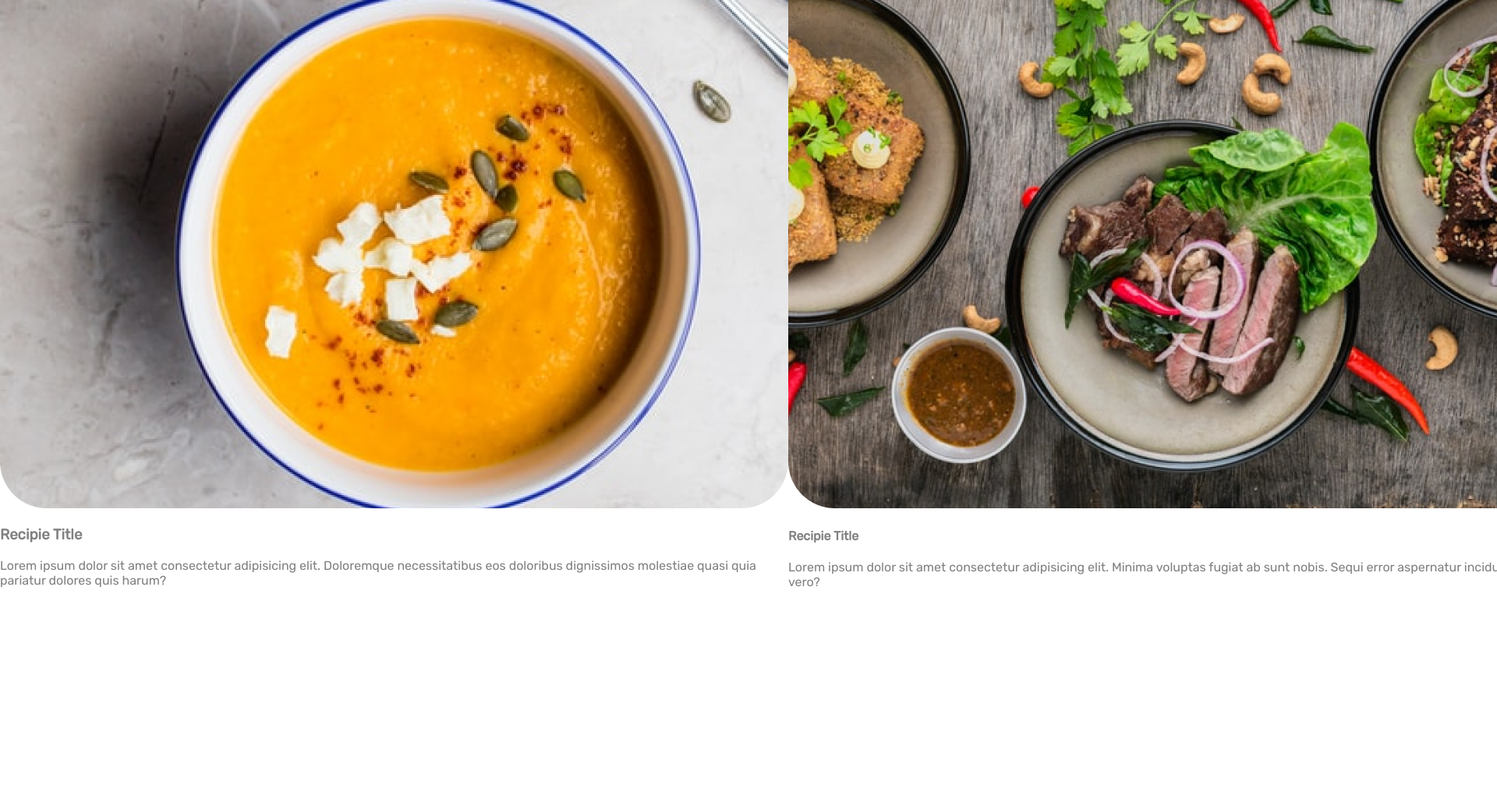
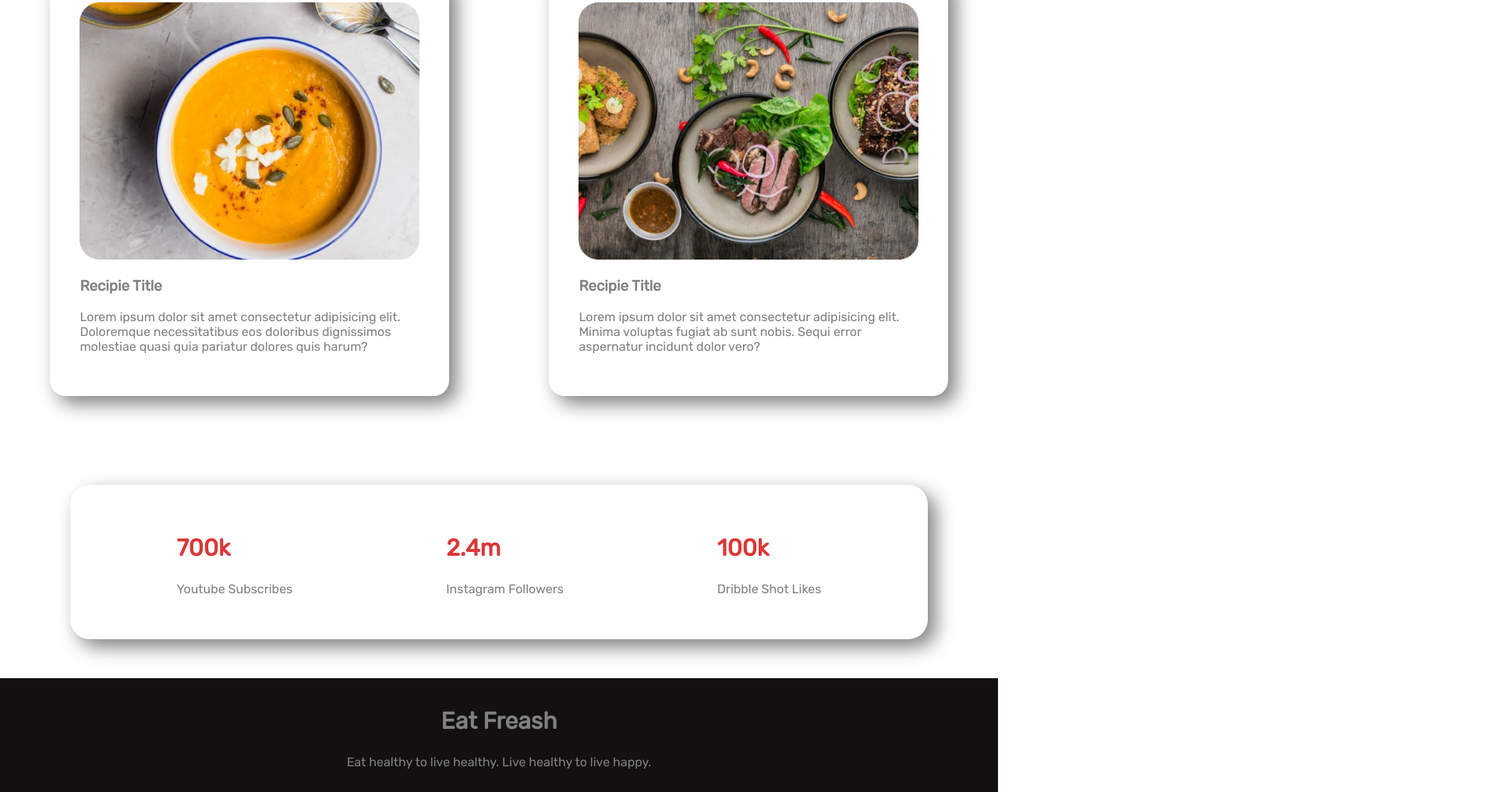
Before and after one commit to mitHSwas/healthy-eating, a plain HTML site: page index.html in a window 1280 px wide. Shown: the part 1276-2292 px from the top of the page at 78% size, 1920 px wide, since content can reach past the window. Before the commit the page ends 2098 px from the top, so only its background shows below. Drawn offline with Linux system fonts and the light colour scheme.

Commit message:
site is ready to publish

```diff
--- a/index.html
+++ b/index.html
@@ -40,30 +40,52 @@
         </div>
     </section>
     <section>
-        <div>
+        <div class="manu-description">
             <h2>My Recipies</h2>
             <p>Lorem ipsum dolor, sit amet consectetur adipisicing elit. Incidunt ullam quisquam accusantium nihil
                 eveniet earum quos commodi aut, rem dolorum.</p>
         </div>
         <div class="flixible-part">
-            <div>
-                <div>
+            <div class="bottom-left">
+                <div class="recipe-img">
                     <img src="./images/Project Cover.png" alt="">
                 </div>
                 <h3>Recipie Title</h3>
                 <p>Lorem ipsum dolor sit amet consectetur adipisicing elit. Doloremque necessitatibus eos doloribus
                     dignissimos molestiae quasi quia pariatur dolores quis harum?</p>
             </div>
-            <div>
-                <div>
+            <div class="bottom-right">
+                <div class="recipe-img">
                     <img src="./images/Project Cover1.jpg" alt="">
                 </div>
-                <h4>Recipie Title</h4>
+                <h3>Recipie Title</h3>
                 <p>Lorem ipsum dolor sit amet consectetur adipisicing elit. Minima voluptas fugiat ab sunt nobis. Sequi
                     error aspernatur incidunt dolor vero?</p>
             </div>
         </div>
     </section>
+    <section class="flixible-part">
+        <div class="follower-area">
+            <div>
+                <h2>700k</h2>
+                <p>Youtube Subscribes</p>
+            </div>
+            <div>
+                <h2>2.4m</h2>
+                <p>Instagram Followers</p>
+            </div>
+            <div>
+                <h2>100k</h2>
+                <p>Dribble Shot Likes</p>
+            </div>
+        </div>
+    </section>
+    <footer>
+        <h2>
+            <span>Eat</span> Freash
+        </h2>
+        <p>Eat healthy to live healthy. Live healthy to live happy.</p>
+    </footer>
 </body>
 
 </html>
--- a/style.css
+++ b/style.css
@@ -13,6 +13,10 @@ body {
 
 h1 {
     font-size: 50px;
+}
+
+h2 {
+    font-size: 30px;
 }
 
 .orange-color {
@@ -59,3 +63,50 @@ h1 {
     background-image: url("./images/7.png");
     background-repeat: no-repeat;
 }
+
+.manu-description {
+    text-align: center;
+}
+
+.manu-description p {
+    width: 60%;
+    margin: 0 auto;
+}
+
+.bottom-left,
+.bottom-right {
+    width: 35%;
+    margin: 5%;
+    border-radius: 20px;
+    box-shadow: 10px 10px 25px grey;
+    padding: 3%;
+}
+
+.recipe-img img {
+    width: 100%;
+}
+
+.follower-area {
+    display: flex;
+    box-shadow: 10px 10px 25px grey;
+    width: 80%;
+    border-radius: 25px;
+    margin: 5%;
+    padding: 3%;
+    margin: 0 auto;
+}
+
+.follower-area div {
+    margin: 0 auto;
+}
+
+.follower-area div h2 {
+    color: #db3737;
+    font-weight: bold;
+}
+
+footer {
+    background-color: #131010;
+    text-align: center;
+    padding: 1%;
+}
```
